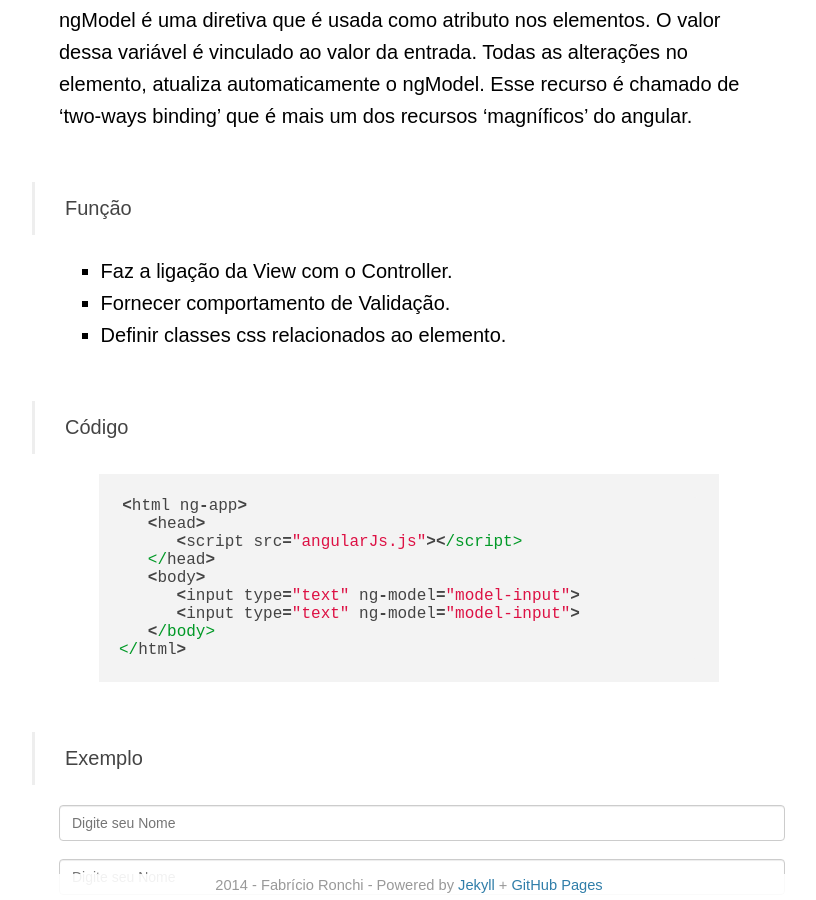
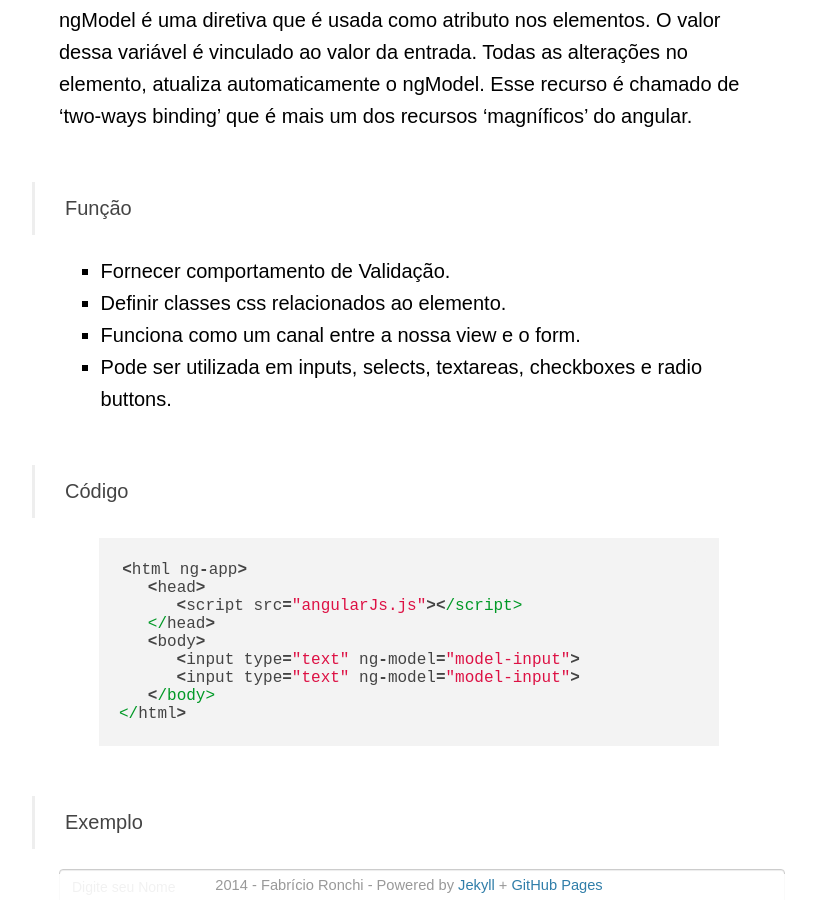
Before and after one commit to fabriciomrkonell/fabriciomrkonell, a Jekyll site: the page built from _posts/2014-02-04-angularjs-ng-model.markdown, in a window 1280 px wide and 900 px high, scrolled down 721 px. Shown: the whole window, without its empty margins (231-1047 px from the left). Built offline with Jekyll 4.4.1, drawn with Linux system fonts in a browser that asks for light colours; nearby versions of some CDN libraries; some web fonts are replaced; Markdown is read by kramdown in place of the engine named in the settings; comment, search, counter and statistics services are not loaded.

Commit message:
Update 2014-02-04-angularjs-ng-model.markdown

```diff
--- a/_posts/2014-02-04-angularjs-ng-model.markdown
+++ b/_posts/2014-02-04-angularjs-ng-model.markdown
@@ -17,9 +17,11 @@ Esse recurso é chamado de 'two-ways binding' que é mais um dos recursos 'magn
 
 
 <h3>Função</h3>
-* Faz a ligação da View com o Controller.
 * Fornecer comportamento de Validação.
 * Definir classes css relacionados ao elemento.
+* Funciona como um canal entre a nossa view e o form.
+* Pode ser utilizada em inputs, selects, textareas, checkboxes e radio buttons.
+
 
 <h3>Código</h3>
 
```
